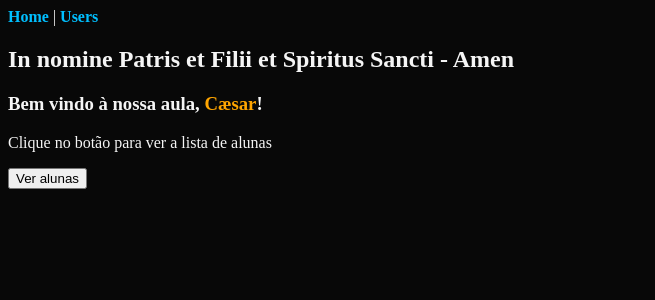
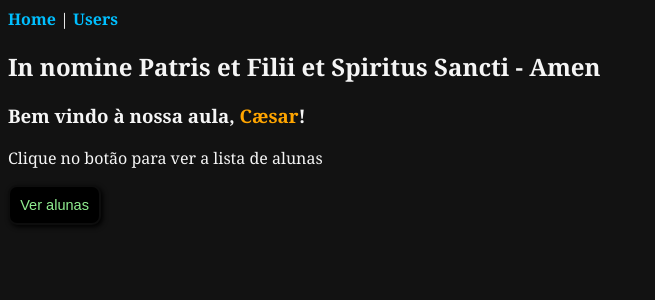
Before and after one commit to tomasfn87/DIO-curso-intro-reactJs, a React app in the folder webpack-babel/: page / in a window 1280 px wide. Shown: the top 300 px of the page, without its empty margins (0-655 px from the left). Built offline with nearby package versions, Linux system fonts and the light colour scheme.

Commit message:
Alterado estilo dos botões.

```diff
--- a/webpack-babel/public/index.css
+++ b/webpack-babel/public/index.css
@@ -1,3 +1,3 @@
 body {
-    background-color: #080808;
+    background-color: #121212;
 }
--- a/webpack-babel/src/App.css
+++ b/webpack-babel/src/App.css
@@ -1,5 +1,6 @@
 body {
   color: whitesmoke;
+  font-family: Cambria, Cochin, Georgia, Times, 'Times New Roman', serif;
 }
 
 a {
@@ -35,3 +36,32 @@ li {
 img {
   height:30em;
 }
+
+button {
+  font-size: .91em;
+  background-color: black;
+  color: lightgreen;
+  padding: .7em;
+  border-color: rgba(37, 37, 37, 0.356);
+  border-style: solid;
+  border-radius: .62em;
+  box-shadow: 2px 2px 5px #000;
+}
+
+button:hover {
+  border-style: solid;
+  border-color:rgba(6, 48, 24, 0.473);
+  color: #fff;
+  background-color: green;
+  box-shadow: 2px 2px 14px #333;
+}
+
+#esconder-alunas {
+  color: coral;
+}
+
+#esconder-alunas:hover {
+  color: #fff;
+  background-color: darkred;
+  border-color: rgba(66, 3, 3, 0.507);
+}
--- a/webpack-babel/src/App.jsx
+++ b/webpack-babel/src/App.jsx
@@ -27,6 +27,20 @@ const customers2 = [
 
 const showCustomer = (customer) => (
   <span id="customer">{customer}</span>
+  )
+
+const button = (btnText, fn, id) =>
+  <button id={id} onClick={fn}>{btnText}</button>
+
+const textAndButton = (text, buttonText, fn, id) => (
+  <div>
+    <p>
+      {text}
+    </p>
+    <p>
+      {button(buttonText, fn, id)}
+    </p>
+  </div>
 )
 
 const renderCustomer = (customer) => {
@@ -60,25 +74,40 @@ const renderCustomersTable = (arr1, arr2) => (
   </table>
 )
 
-const handleChange = (e) => {
+/* const handleChange = (e) => {
   const { value } = e.target
   console.log(value)
-}
+} */
+
+// Main App
 const App = () => {
 
   const [viewCostumers, setViewCostumers] = useState(<p></p>)
   const [hideCostumers, setHideCostumers] = useState(<p></p>)
 
-  const button = (btnText, fn) => <button onClick={fn}>{btnText}</button>
-
-  const textForButton = (text, buttonText, fn) => (
-    <div>
-      <p>
-        {text}
-      </p>
-      <p>
-        {button(buttonText, fn)}
-      </p>
+  const renderButtonsTable = () => (
+    <div id="customers-table">
+      {textAndButton(
+        "Clique no botão para ver a lista de alunas",
+        "Ver alunas",
+        () => {
+          setViewCostumers(
+            renderCustomersTable(customers1, customers2)
+          )
+          setHideCostumers(textAndButton(
+            "Clique no botão para esconder a lista de alunas",
+            "Esconder alunas",
+            () => {
+              setViewCostumers(<p></p>)
+              setHideCostumers(<p></p>)
+            },
+            "esconder-alunas"
+          ))
+        },
+        "ver-alunas"
+      )}
+      {viewCostumers}
+      {hideCostumers}
     </div>
   )
 
@@ -98,27 +127,7 @@ const App = () => {
           <div>
             <h2>In nomine Patris et Filii et Spiritus Sancti - Amen</h2>
             <h3>Bem vindo à nossa aula, {showCustomer(`${customer}`)}!</h3>
-            <div id="customers-table">
-              {textForButton(
-                "Clique no botão para ver a lista de alunas",
-                "Ver alunas",
-                () => {
-                  setViewCostumers(
-                    renderCustomersTable(customers1, customers2)
-                  )
-                  setHideCostumers(textForButton(
-                    "Clique no botão para esconder a lista de alunas",
-                    "Esconder alunas",
-                    () => {
-                      setViewCostumers(<p></p>)
-                      setHideCostumers(<p></p>)
-                    }
-                  ))
-                }
-              )}
-              {viewCostumers}
-              {hideCostumers}
-            </div>
+            {renderButtonsTable()}
             {/* <input onChange={handleChange} /> */}
           </div>
         </div>
```
Lines whose indentation alone changed are shown as unchanged.
